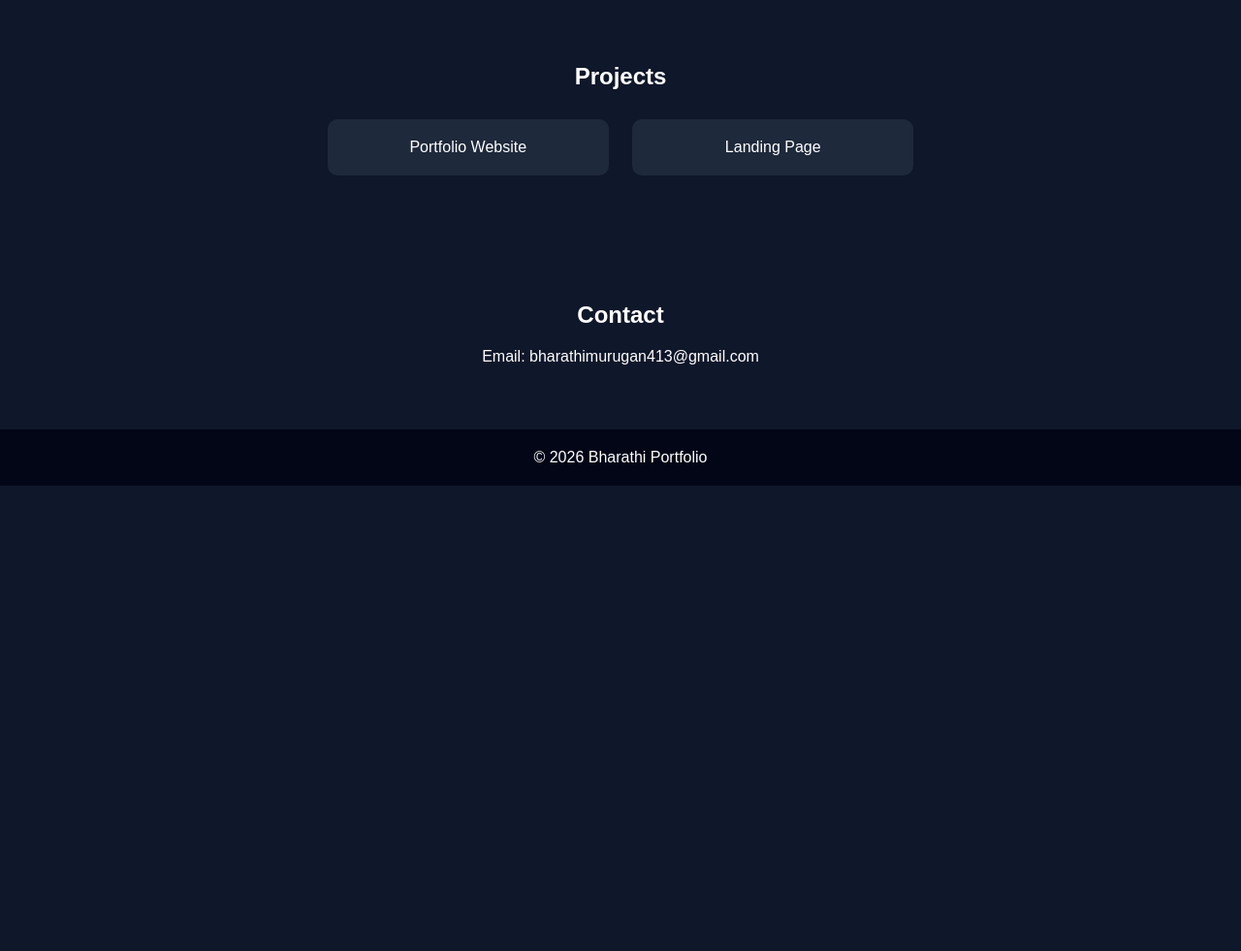
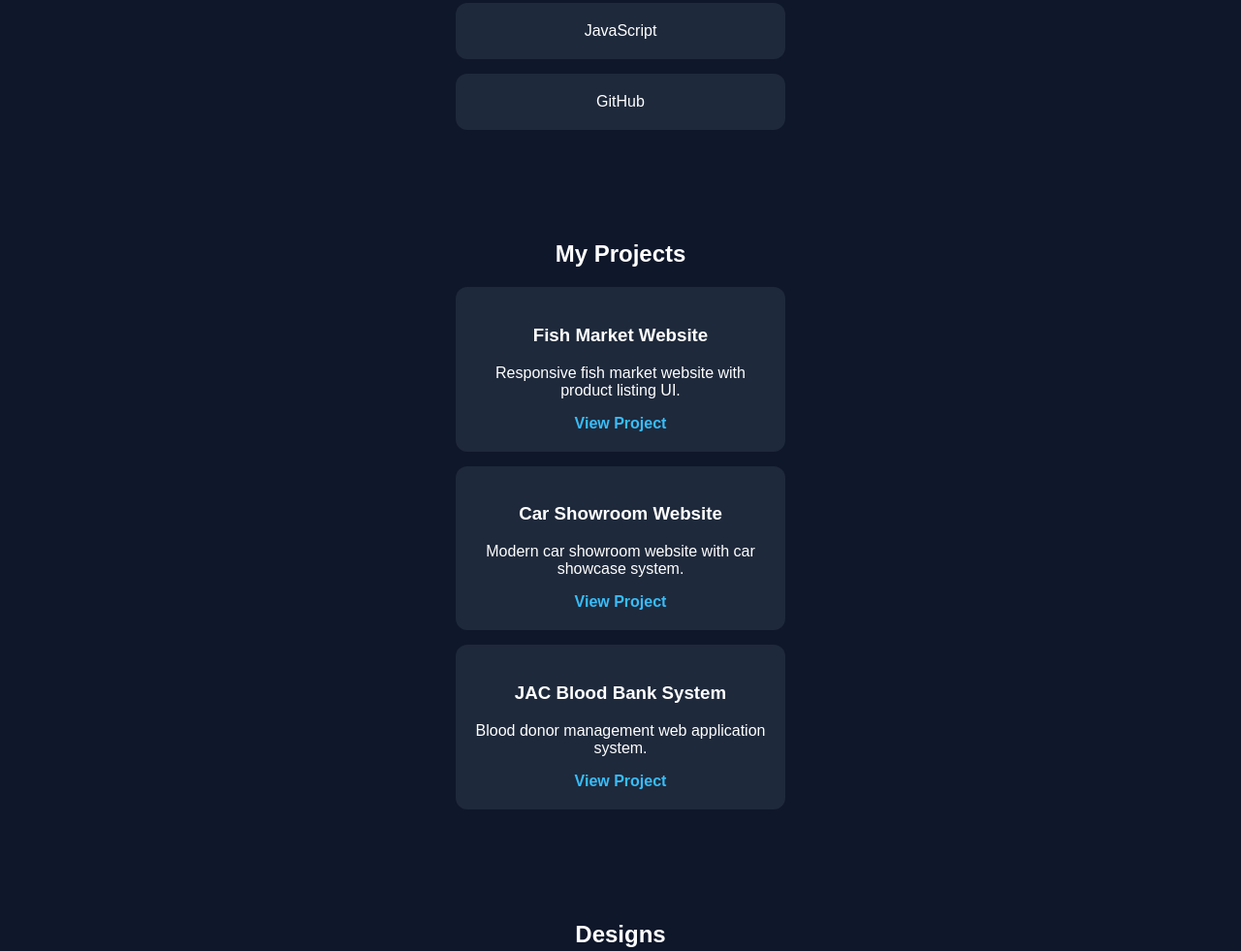
Before and after one commit to bharathi-glitch/porfolio, a plain HTML site: page index.html in a window 1280 px wide. Shown: the part 887-1868 px from the top of the page at 97% size. Before the commit the page ends 1388 px from the top, so only its background shows below. Drawn offline with Linux system fonts and the light colour scheme.

Commit message:
Update index.html

```diff
--- a/index.html
+++ b/index.html
@@ -8,14 +8,14 @@
 <style>
 body{
   margin:0;
-  font-family:Arial;
+  font-family:Arial, sans-serif;
   background:#0f172a;
   color:white;
   text-align:center;
 }
 
 header{
-  padding:60px 20px;
+  padding:50px 20px;
 }
 
 img{
@@ -28,43 +28,43 @@ img{
 
 h1{
   color:#38bdf8;
-  font-size:40px;
 }
 
-.typing{
-  color:#cbd5e1;
-  font-size:18px;
+section{
+  padding:40px 20px;
+}
+
+.card{
+  background:#1e293b;
+  padding:20px;
+  margin:15px auto;
+  border-radius:12px;
+  width:300px;
+  transition:0.3s;
+}
+
+.card:hover{
+  transform:scale(1.05);
+  background:#334155;
+}
+
+a{
+  color:#38bdf8;
+  text-decoration:none;
+  font-weight:bold;
 }
 
 .btn{
   display:inline-block;
-  margin-top:20px;
+  margin-top:15px;
   padding:10px 20px;
   background:#38bdf8;
   color:black;
   border-radius:8px;
   text-decoration:none;
-  font-weight:bold;
-}
-
-section{
-  padding:50px 20px;
-}
-
-.card{
-  background:#1e293b;
-  padding:20px;
-  margin:10px;
-  border-radius:10px;
-  display:inline-block;
-  width:250px;
-}
-
-footer{
-  padding:20px;
-  background:#020617;
 }
 </style>
+
 </head>
 
 <body>
@@ -72,29 +72,61 @@ footer{
 <header>
 <img src="profile.jpg" alt="profile">
 <h1>Bharathi</h1>
-<p class="typing">Frontend Developer | Web Designer | Graphic Designer</p>
+<p>Frontend Developer | Web Designer | Graphic Designer</p>
 <a class="btn" href="#contact">Contact Me</a>
 </header>
 
 <section>
 <h2>About Me</h2>
-<p>I am passionate about creating modern websites and learning new technologies.</p>
+<p>I am passionate about web development and creating modern websites.</p>
 </section>
 
 <section>
 <h2>Skills</h2>
 <div class="card">HTML</div>
 <div class="card">CSS</div>
-  <div class="card">PHP</div>
-  <div class="card">Python</div>
+<div class="card">PHP</div>
+<div class="card">Python</div>
 <div class="card">JavaScript</div>
 <div class="card">GitHub</div>
 </section>
 
 <section>
-<h2>Projects</h2>
-<div class="card">Portfolio Website</div>
-<div class="card">Landing Page</div>
+<h2>My Projects</h2>
+
+<div class="card">
+<h3>Fish Market Website</h3>
+<p>Responsive fish market website with product listing UI.</p>
+<a href="https://github.com/yourusername/fishmarket" target="_blank">View Project</a>
+</div>
+
+<div class="card">
+<h3>Car Showroom Website</h3>
+<p>Modern car showroom website with car showcase system.</p>
+<a href="https://github.com/yourusername/carshowroom" target="_blank">View Project</a>
+</div>
+
+<div class="card">
+<h3>JAC Blood Bank System</h3>
+<p>Blood donor management web application system.</p>
+<a href="https://github.com/yourusername/bloodbank" target="_blank">View Project</a>
+</div>
+
+</section>
+
+<section>
+<h2>Designs</h2>
+
+<div class="card">
+<img src="banner1.jpg" style="width:100%; border-radius:10px;">
+<p>Banner Design</p>
+</div>
+
+<div class="card">
+<img src="poster1.jpg" style="width:100%; border-radius:10px;">
+<p>Poster Design</p>
+</div>
+
 </section>
 
 <section id="contact">
@@ -102,9 +134,5 @@ footer{
 <p>Email: bharathimurugan413@gmail.com</p>
 </section>
 
-<footer>
-© 2026 Bharathi Portfolio
-</footer>
-
 </body>
 </html>
```
